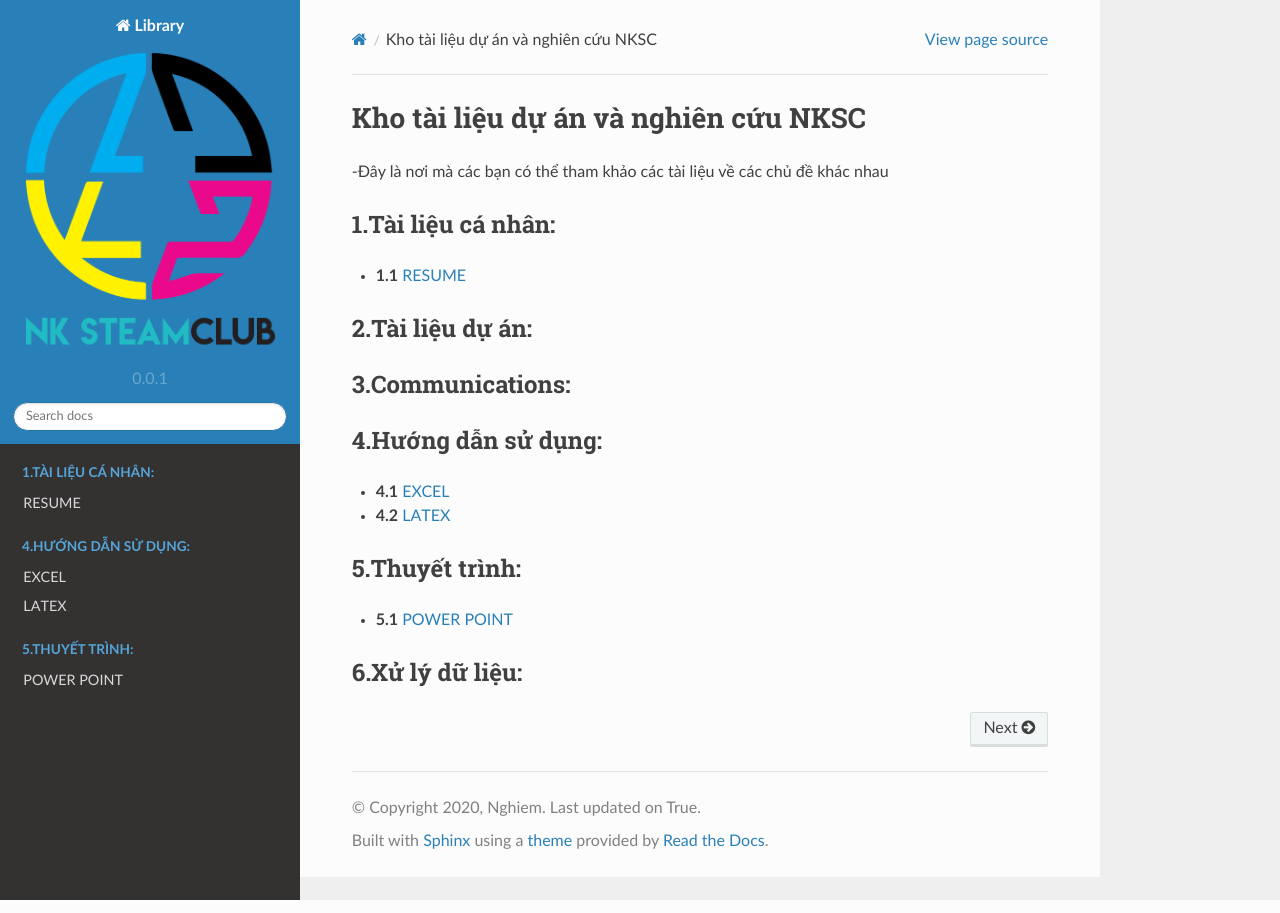
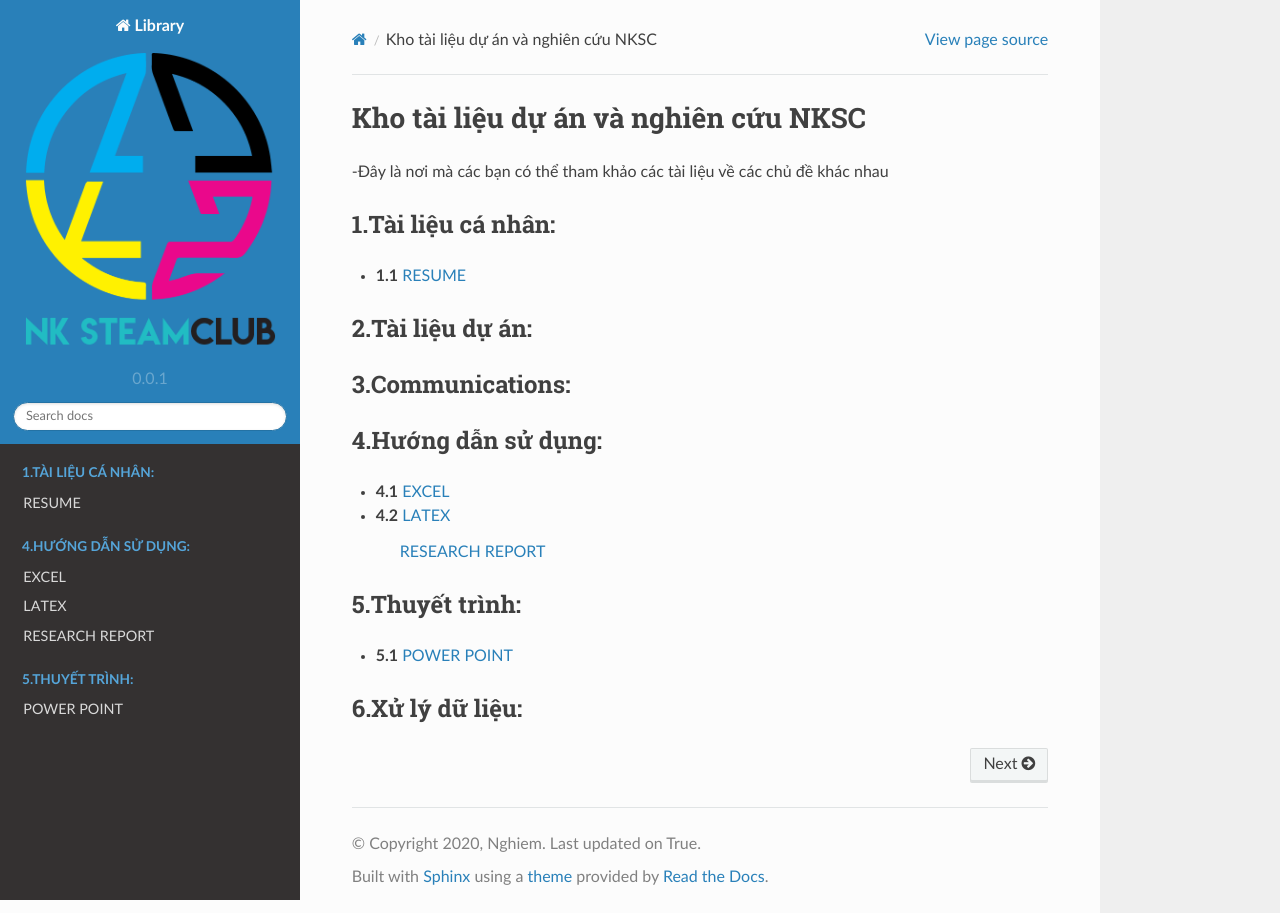
Before and after one commit to nghiemkythu/demoo, a Sphinx documentation site: the page built from docs/source/index.rst, in a window 1280 px wide. Built offline with Sphinx 7.4.7 and the Read the Docs theme 2.0.0, drawn with Linux system fonts in a browser that asks for light colours.

Commit message:
'thuvien'

```diff
--- a/docs/source/index.rst
+++ b/docs/source/index.rst
@@ -34,6 +34,8 @@ Kho tài liệu dự án và nghiên cứu NKSC
 
 * **4.2** :doc:`LATEX</Hướng-dẫn-sử-dụng/LATEX>`
 
+   :doc:`/Hướng-dẫn-sử-dụng/Julie-RESEARCH_REPORT`
+
 .. toctree::
    :maxdepth: 2
    :hidden:
@@ -41,7 +43,7 @@ Kho tài liệu dự án và nghiên cứu NKSC
 
    EXCEL</Hướng-dẫn-sử-dụng/EXCEL>
    LATEX</Hướng-dẫn-sử-dụng/LATEX>
-
+   /Hướng-dẫn-sử-dụng/Julie-RESEARCH_REPORT
 
 
 5.Thuyết trình:
```
